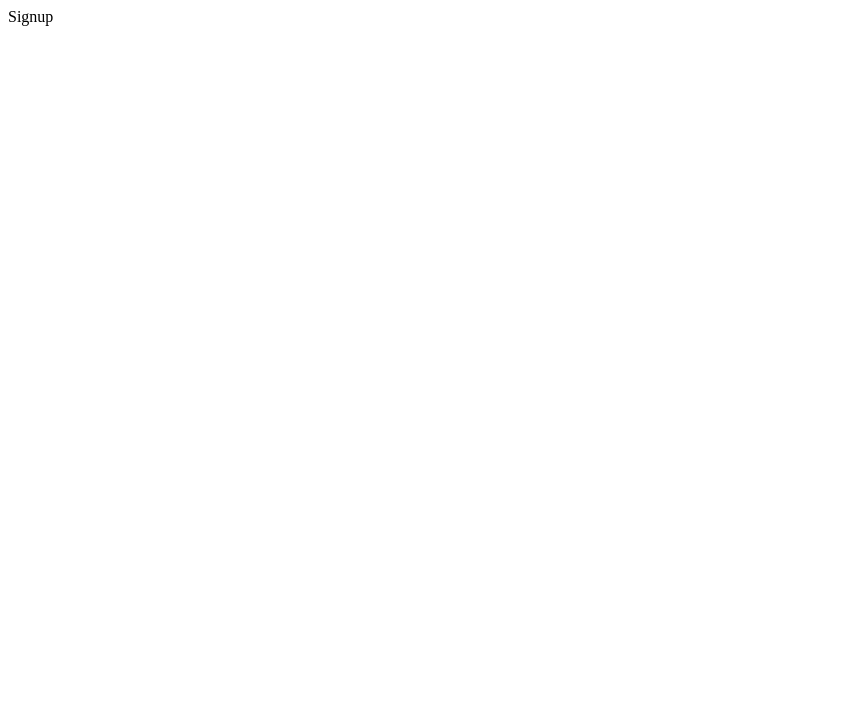
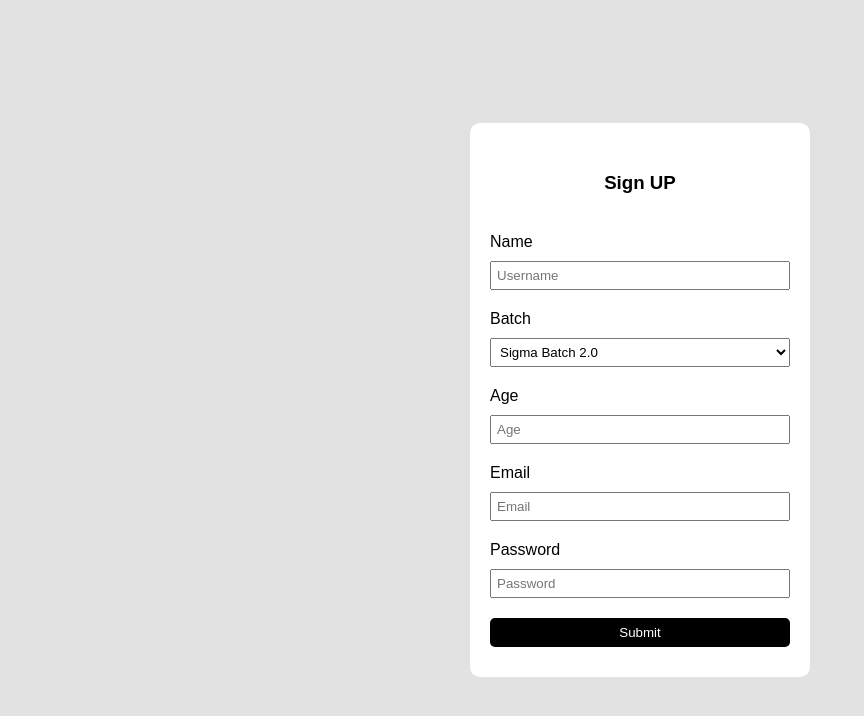
Before and after one commit to gur1996/PW_Assignment, a plain HTML site: page SignUP.html in a window 1280 px wide. Shown: the whole page, without its empty margins (0-864 px from the left). Drawn offline with Linux system fonts and the light colour scheme.

Commit message:
Sign up code added

```diff
--- a/SignUP.html
+++ b/SignUP.html
@@ -1,13 +1,73 @@
 <!DOCTYPE html>
 <html lang="en">
-<head>
-    <meta charset="UTF-8">
-    <meta name="viewport" content="width=device-width, initial-scale=1.0">
-    <title>Document</title>
-</head>
-<body>
-    Signup
+  <head>
+    <meta charset="UTF-8" />
+    <meta name="viewport" content="width=device-width, initial-scale=1.0" />
+    <title>Sign Up Page</title>
+    <style>
+      body {
+        background-color: rgb(226, 226, 226);
+        display: flex;
+        align-items: center;
+        justify-content: center;
+        margin: auto;
+        height: 100vh;
+        font-family: sans-serif;
+      }
+      .card {
+        width: 300px;
+        gap: 20px;
+        display: flex;
+        flex-direction: column;
+        background-color: white;
+        padding: 30px 20px;
+        border-radius: 10px;
+      }
+      input,
+      select {
+        padding: 5px;
+        margin: 0px;
+      }
+      label{
+        margin-bottom: -10px;
+      }
+      hr {
+        width: 100%;
+        margin: 0px;
+      }
+      button {
+        background-color: rgb(0, 0, 0);
+        border: none;
+        border-radius: 5px;
+        color: white;
+        padding: 7px;
+      }
+      h3 {
+        text-align: center;
+      }
+    </style>
+  </head>
+  <body>
+    <div class="card">
+      <h3>Sign UP</h3>
+      <label for="Name">Name</label>
+      <input type="UserName" placeholder="Username" />
 
+      <label for="Batch">Batch</label>
+      <select name="cource" id="cource">
+        <option value="first">Sigma Batch 2.0</option>
+        <option value="first">Sigma Batch 3.0</option>
+        <option value="first">Sigma Batch 4.0</option>
+      </select>
+      <label for="Age">Age</label>
+      <input type="text" placeholder="Age" />
 
-</body>
+      <label for="Email">Email</label>
+      <input type="email" placeholder="Email" />
+
+      <label for="Password">Password</label>
+      <input type="Password" placeholder="Password" />
+      <button>Submit</button>
+    </div>
+  </body>
 </html>
```
Also changed, not shown: index.html (+1 -1 lines).
